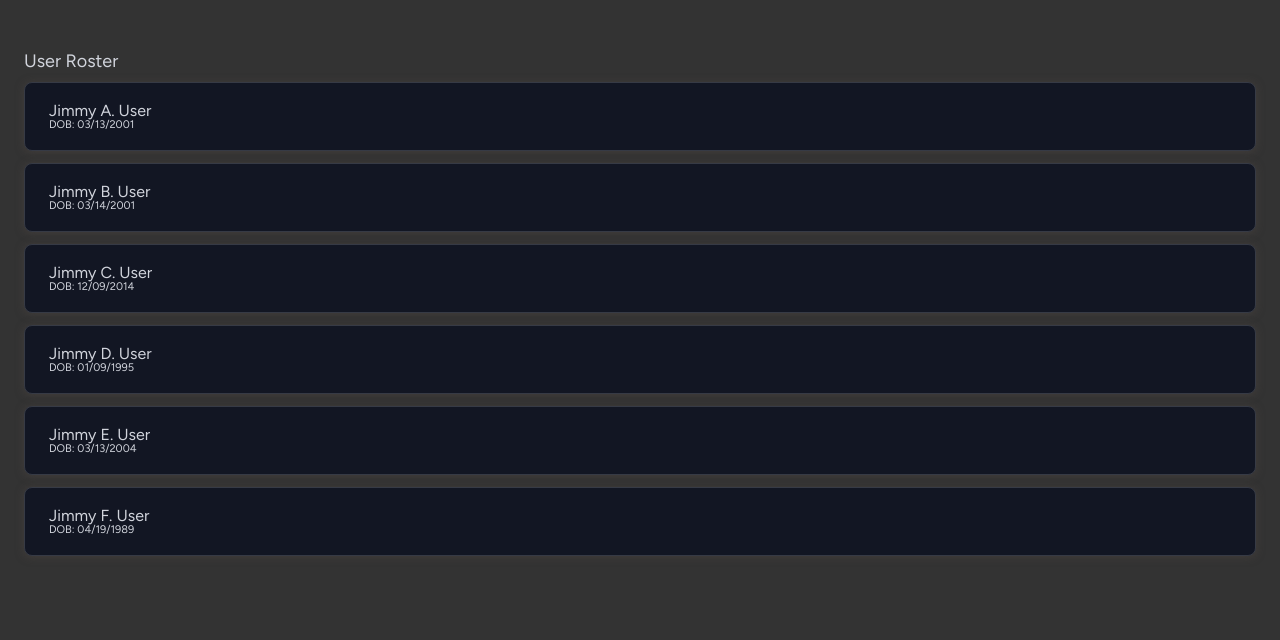
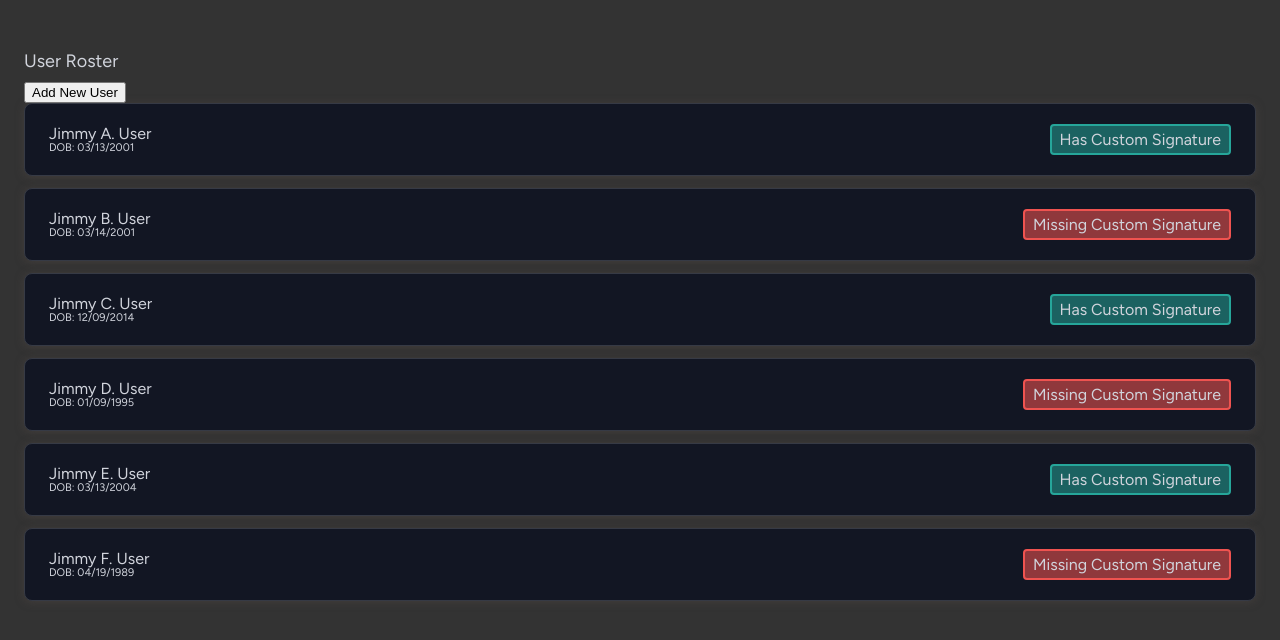
Before and after one commit to jabarbush/react-crud-project, a React (Create React App) app: page / in a window 1280 px wide. Shown: the top 640 px of the page. Built offline with nearby package versions, Linux system fonts and the light colour scheme.

Commit message:
Add user functionality, styling, other things

```diff
--- a/src/App.css
+++ b/src/App.css
@@ -1,5 +1,4 @@
 @import url('https://fonts.googleapis.com/css?family=Figtree');
-
 
 .app {
   height: 100vh;
@@ -10,13 +9,13 @@
   align-self: stretch;
   background-color: #333333;
   font-family: 'Figtree';
+  color: #D1D4DC;
 }
 
 .page-title {
   display: flex;
   width: 64rem;
   flex-direction: column;
-  color: #D1D4DC;
   font-size: 1.125rem;
   font-weight: 500;
   line-height: 100%;
@@ -28,7 +27,8 @@
 }
 
 .card {
-  display: block;
+  display: flex;
+  justify-content: space-between;
   padding: 1.25rem 1.5rem;
   margin-bottom: 0.75rem;
   align-items: center;
@@ -40,16 +40,56 @@
 }
 
 .user-name {
-  color: #D1D4DC;
-  /* H3 */
   font-size: 1rem;
   font-weight: 500;
   line-height: 100%;
 }
 
 .dob {
-  color: #D1D4DC;
-  /* Label */
   font-size: 0.6875rem;
   line-height: 100%;
 }
+
+.add-user-popup {
+  position: fixed;
+  top: 50%;
+  left: 50%;
+  transform: translate(-50%, -50%);
+  display: flex;
+  flex-direction: column;
+  align-items: center;
+  justify-content: center;
+  padding: 1.5rem;
+  gap: 1.5rem;
+  border-radius: 6px;
+  background: #121623;
+}
+
+/* This is to give the background a grayish tint if a pop-up is active*/
+.popup-overlay {
+  position: fixed;
+  top: 0;
+  left: 0;
+  width: 100%;
+  height: 100%;
+  background: rgba(128, 128, 128, 0.5);
+  z-index: 1;
+}
+
+.signature-status {
+  display: flex;
+  padding: 0.25rem 0.5rem;
+  align-items: flex-start;
+  gap: 0.625rem;
+  border-radius: 4px;
+}
+
+.green {
+  border: 2px solid #26A69A;
+  background: #1B6261;
+}
+
+.red {
+  border: 2px solid #EF5350;
+  background: rgba(239, 83, 80, 0.57);
+}
--- a/src/App.tsx
+++ b/src/App.tsx
@@ -1,12 +1,38 @@
-import React from "react";
+import React, { useState } from "react";
 import "./App.css";
 import List from "./components/ListUsers";
+import AddUser from "./components/AddUser";
+import User from "./interfaces/User";
+import userData from './db.json';
 
+//I'm only *slighly* self-conscious that this file has too much logic in it
 function App() {
+  const [isPopupOpen, setIsPopupOpen] = useState(false);
+  const [userList, setUserList] = useState<User[]>(userData.users);
+
+  const handleOpenPopup = () => {
+    setIsPopupOpen(true);
+  };
+
+  const handleClosePopup = () => {
+    setIsPopupOpen(false);
+  };
+
+  const handleAddUser = (user: User) => {
+    setUserList(prevList => [...prevList, user]);
+    setIsPopupOpen(false);
+  };
+
   return (
     <div className="app">
       <h1 className="page-title">User Roster</h1>
-      <List />
+      <button onClick={handleOpenPopup}>Add New User</button>
+      <List userList={userList} />
+      {isPopupOpen &&
+        <div className="popup-overlay">
+          <AddUser onClose={handleClosePopup} onAddUser={handleAddUser} />
+        </div>
+      }
     </div>
   );
 }
--- /dev/null
+++ b/src/components/AddUser.tsx
@@ -0,0 +1,52 @@
+import React, { useState } from 'react';
+import userData from '../db.json'
+import User from '../interfaces/User';
+import AddUserProps from '../interfaces/AddUserProps';
+
+//btw, this adds a user to the userList array. it disappears on refresh.
+//TODO: add db functionality. perhaps a postgres db?
+const AddUser: React.FC<AddUserProps> = ({ onClose, onAddUser }) => {
+    const [isPopupVisible, setIsPopupVisible] = useState(true);
+    const [name, setName] = useState('');
+    const [dob, setDob] = useState('');
+    const [phone, setPhone] = useState('');
+    const [email, setEmail] = useState('');
+
+    const handleClosePopup = () => {
+        setIsPopupVisible(false);
+        onClose();
+      };
+
+      if (!isPopupVisible) {
+        return null;
+      }
+
+      const handleAddUser = () => {
+        const newUser: User = {
+          id: Math.max(...userData.users.map((user) => user.id)) + 1, //get highest id in list and increment it by 1
+          name,
+          dob,
+          phone,
+          email,
+          signature: null
+        };
+        onAddUser(newUser);
+    }
+    return (
+        <div className="add-user-popup">
+            <h1>Add New User</h1>
+            <label>Name</label>
+            <input type="text" placeholder="Name" value={name} onChange={(e) => setName(e.target.value)} />
+            <label>Date of Birth</label>
+            <input type="text" placeholder="Date of Birth" value={dob} onChange={(e) => setDob(e.target.value)} />
+            <label>Phone</label>
+            <input type="text" placeholder="Phone" value={phone} onChange={(e) => setPhone(e.target.value)} />
+            <label>Email</label>
+            <input type="text" placeholder="Email" value={email} onChange={(e) => setEmail(e.target.value)} />
+            <button onClick={handleClosePopup}>Cancel</button>
+            <button onClick={handleAddUser}>Add User</button>
+        </div>
+    )
+};
+
+export default AddUser;
--- a/src/components/ListUsers.tsx
+++ b/src/components/ListUsers.tsx
@@ -1,19 +1,23 @@
 import React from 'react';
-import userData from '../db.json'
+import User from '../interfaces/User';
+import ListProps from '../interfaces/ListProps';
 
-const List = () => {
-    const userList = userData.users;
-
-    return (
-        <div className="list-container">
-            {userList.map(user => (
-            <div key={user.id}  className="card">
-                <div className='user-name'>{user.name}</div>
-                <div className='dob'>DOB: {user.dob}</div>
-            </div>
-        ))}
+const List: React.FC<ListProps> = ({ userList }) => {
+  return (
+    <div className="list-container">
+      {userList.map((user) => (
+        <div className="card" key={user.id}>
+          <div className="user-info">
+            <div className="user-name">{user.name}</div>
+            <div className="dob">DOB: {user.dob}</div>
+          </div>
+          <div className={`signature-status ${user.signature ? 'green' : 'red'}`}>
+            {user.signature ? 'Has Custom Signature' : 'Missing Custom Signature'}
+          </div>
         </div>
-    )
+      ))}
+    </div>
+  );
 };
 
 export default List;
--- /dev/null
+++ b/src/interfaces/AddUserProps.ts
@@ -0,0 +1,8 @@
+import User from "./User";
+
+interface AddUserProps {
+    onClose: () => void;
+    onAddUser: (user: User) => void;
+}
+
+export default AddUserProps;
--- /dev/null
+++ b/src/interfaces/ListProps.ts
@@ -0,0 +1,7 @@
+import User from "./User";
+
+interface ListProps {
+    userList: User[];
+  }
+
+  export default ListProps;
--- /dev/null
+++ b/src/interfaces/User.ts
@@ -0,0 +1,13 @@
+interface User {
+    id: number;
+    name: string;
+    dob: string;
+    phone: string;
+    email: string;
+    signature?: {
+        pin: string;
+        fontStyle: string;
+    } | null;
+  }
+
+  export default User;
```
